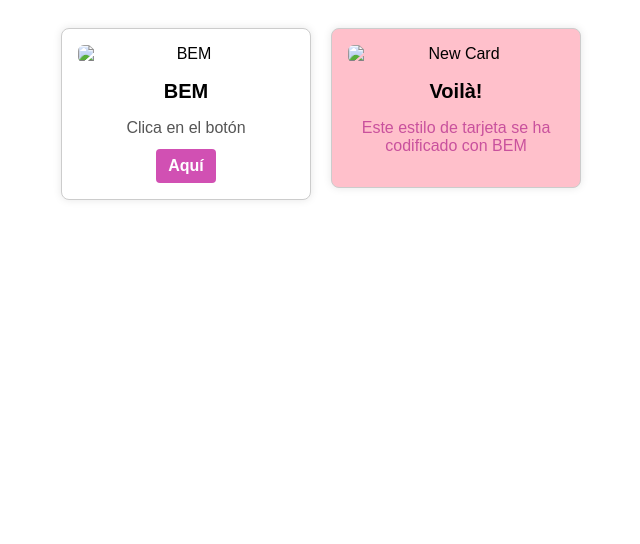
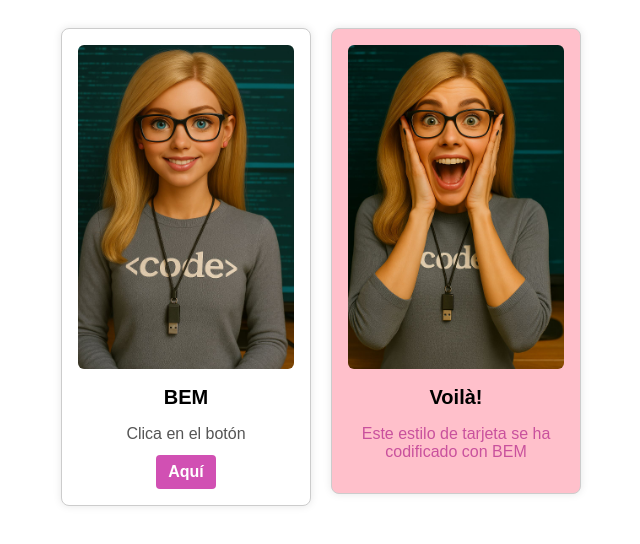
Before and after one commit to Aday25/Arquitecturas-CSS, a plain HTML site: page bem/bem.html in a window 1280 px wide. Both pictures are taken after a click on the label "Aquí". Shown: the whole page, without its empty margins (319-959 px from the left). Drawn offline with Linux system fonts and the light colour scheme.

Commit message:
Fix image paths to use relative URLs for GitHub Pages

```diff
--- a/bem/bem.html
+++ b/bem/bem.html
@@ -11,7 +11,7 @@
 <section class="card-section">
 
   <div class="card">
-    <img src="./src/public/muñeca.jpg" alt="BEM" class="card__image">
+    <img src="../src/public/muñeca.jpg" alt="BEM" class="card__image">
     <h2 class="card__title">BEM</h2>
     <p class="card__description">Clica en el botón</p>
     <label for="toggleCard" class="card__button card__button--primary" tabindex="0">Aquí</label>
@@ -21,7 +21,7 @@
   <input type="checkbox" id="toggleCard" hidden>
 
   <div class="card card--hidden" id="newCard">
-    <img src="./src/public/muñeca2.jpg" alt="New Card" class="card__image">
+    <img src="../src/public/muñeca2.jpg" alt="New Card" class="card__image">
     <h2 class="card__title">Voilà!</h2>
     <p class="card__description2">Este estilo de tarjeta se ha codificado con BEM</p>
   </div>
```
Also changed, not shown: index.html (+2 -2 lines).
